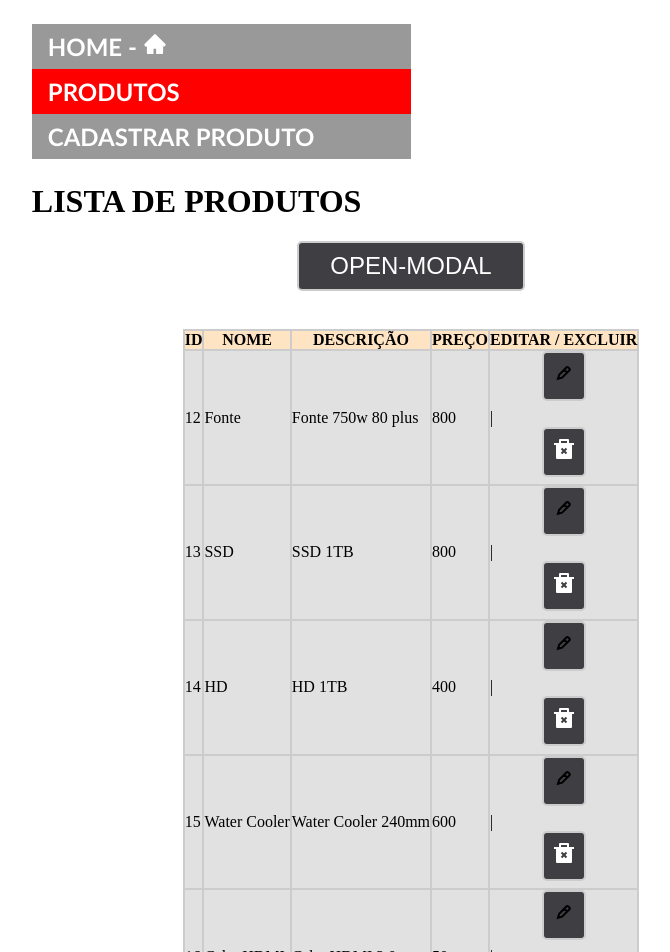
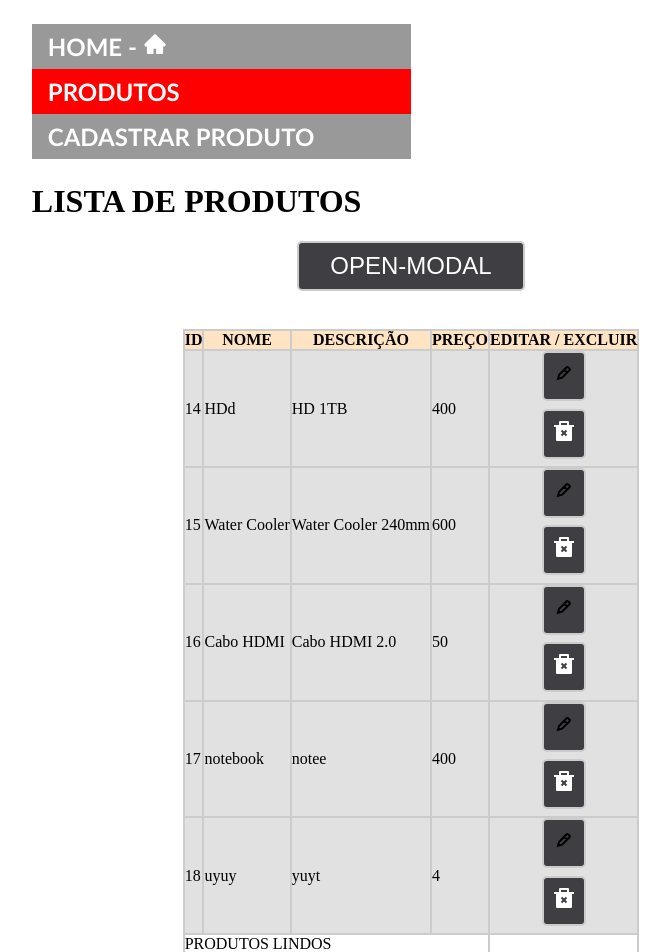
Before and after one commit to freitaslivia/spa-1tdspm, a React (Vite) app: page /produtos in a window 1280 px wide. Shown: the top 952 px of the page, without its empty margins (229-899 px from the left). Built offline with nearby package versions, Linux system fonts and the light colour scheme; data requests are answered from the project's data file.

Commit message:
limpando comentarios

```diff
--- a/db.json
+++ b/db.json
@@ -1,20 +1,8 @@
 {
   "produtos": [
     {
-      "id": 12,
-      "nome": "Fonte",
-      "desc": "Fonte 750w 80 plus",
-      "valor": 800
-    },
-    {
-      "id": 13,
-      "nome": "SSD",
-      "desc": "SSD 1TB",
-      "valor": 800
-    },
-    {
       "id": 14,
-      "nome": "HD",
+      "nome": "HDd",
       "desc": "HD 1TB",
       "valor": 400
     },
@@ -35,6 +23,12 @@
       "nome": "notebook",
       "desc": "notee",
       "valor": "400"
+    },
+    {
+      "id": 18,
+      "nome": "uyuy",
+      "desc": "yuyt",
+      "valor": "4"
     }
   ]
 }
--- a/src/components/EditarP/EditarP.jsx
+++ b/src/components/EditarP/EditarP.jsx
@@ -8,7 +8,6 @@ export default function EditarProduto(props) {
     valor: "",
   });
 
-  // UseEffect para carregar os dados do produto quando o componente é montado
   useEffect(() => {
     if (props.produto) {
       setProduto(props.produto);
@@ -16,7 +15,6 @@ export default function EditarProduto(props) {
   }, [props.produto]);
 
   const handleChange = (e) => {
-    // Destructuring dos dados que chegam do form.
     const { name, value } = e.target;
     setProduto({ ...produto, [name]: value });
   };
@@ -34,7 +32,7 @@ export default function EditarProduto(props) {
       .then((response) => response.json())
       .then((response) => {
         console.log(response);
-        // Feche o modal de edição
+
         props.setOpenEditar(false);
 
         location.reload();
--- a/src/routes/Produtos.jsx
+++ b/src/routes/Produtos.jsx
@@ -1,4 +1,3 @@
-import { Link } from "react-router-dom";
 import { GrFormEdit as Editar } from "react-icons/gr";
 import { RiDeleteBin2Fill as Excluir } from "react-icons/ri";
 import style from "./Produtos.module.css";
@@ -15,7 +14,7 @@ export default function Produtos() {
   const [open, setOpen] = useState(false);
   const [openExcluir, setOpenExcluir] = useState(false);
   const [openEditar, setOpenEditar] = useState(false);
-  const [produtoSelecionado, setProdutoSelecionado] = useState(null); // Estado para armazenar o produto selecionado
+  const [produtoSelecionado, setProdutoSelecionado] = useState(null);
 
   useEffect(() => {
     fetch("http://localhost:5000/produtos", {
@@ -45,15 +44,13 @@ export default function Produtos() {
     <div>
       <h1>LISTA DE PRODUTOS</h1>
 
-      {open ? <ModalInserir open={open} setOpen={setOpen} /> : null}
+      {open ? <ModalInserir open={open} setOpen={setOpen} /> : ""}
 
-      {openExcluir ? (
-        <ExcluirP
-          openExcluir={openExcluir}
+      {openExcluir ? (<ExcluirP openExcluir={openExcluir}
           setOpenExcluir={setOpenExcluir}
           produto={produtoSelecionado}
         />
-      ) : null}
+      ) : ""}
 
       {openEditar ? (
         <EditarP
@@ -61,7 +58,7 @@ export default function Produtos() {
           setOpenEditar={setOpenEditar}
           produto={produtoSelecionado}
         />
-      ) : null}
+      ) : ""}
 
       <button onClick={() => setOpen(true)}>OPEN-MODAL</button>
 
@@ -85,8 +82,7 @@ export default function Produtos() {
               <td>
                 <button onClick={() => handleOpenEditar(item)}>
                   <Editar />
-                </button>{" "}
-                |{" "}
+                </button>
                 <button onClick={() => handleOpenExcluir(item)}>
                   <Excluir />
                 </button>
```
